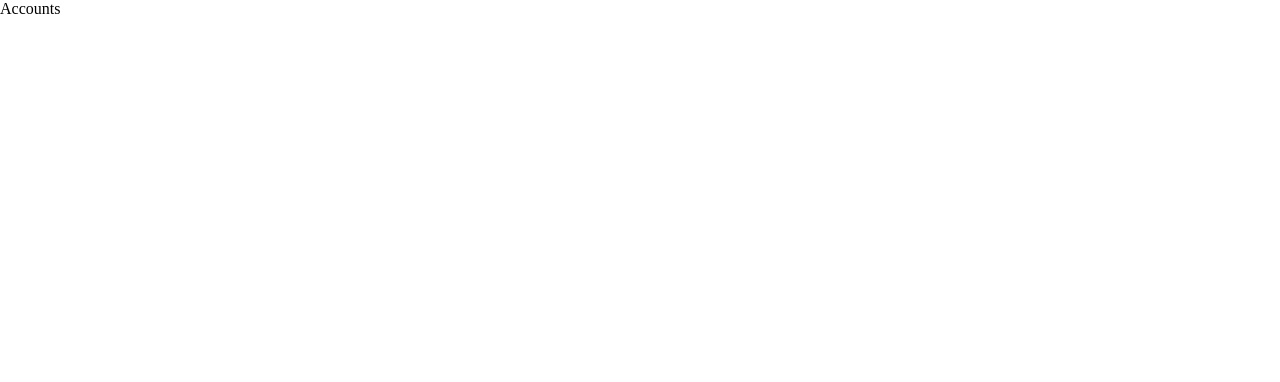
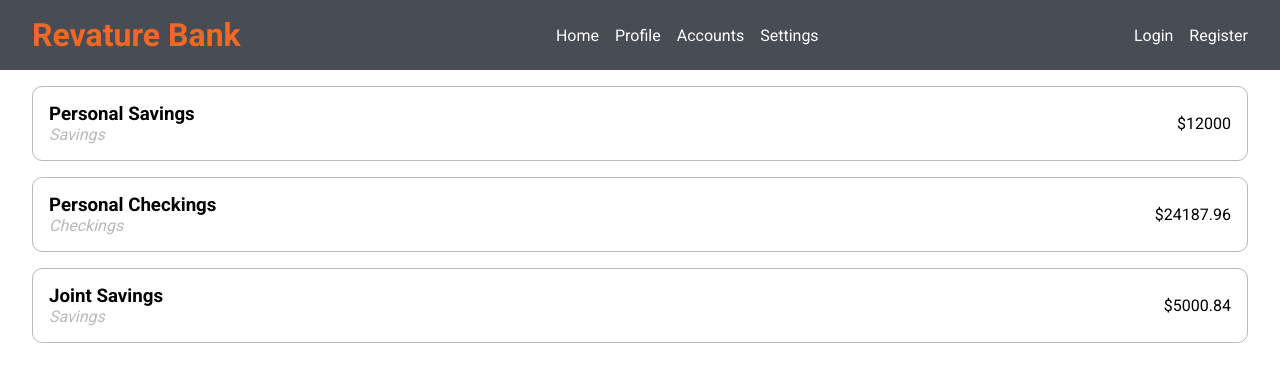
Before and after one commit to ThachK/project2, a React (Create React App) app in the folder banking-app/: page /accounts in a window 1280 px wide. Shown: the top 382 px of the page. Built offline with nearby package versions, Linux system fonts and the light colour scheme.

Commit message:
Added Accounts Page, Added Layout, Added Header

```diff
--- a/banking-app/src/App.tsx
+++ b/banking-app/src/App.tsx
@@ -1,4 +1,5 @@
 import { Navigate, Route, Routes } from "react-router-dom";
+import Layout from "./features/routing/Layout";
 import Account from "./pages/Account";
 import Accounts from "./pages/Accounts";
 import Home from "./pages/Home";
@@ -10,6 +11,7 @@ import Settings from "./pages/Settings";
 function App() {
 	return (
 		<Routes>
+			<Route path="" element={<Layout />}>
 				{/* index means it is the root */}
 				<Route index element={<Home />} />
 				<Route path="login" element={<Login />} />
@@ -21,6 +23,7 @@ function App() {
 				<Route path="profile" element={<Profile />} />
 				<Route path="settings" element={<Settings />} />
 				<Route path="*" element={<Navigate to="" />} />
+			</Route>
 		</Routes>
 	);
 }
--- /dev/null
+++ b/banking-app/src/features/accounts/Account/Account.css
@@ -0,0 +1,14 @@
+.account {
+	border: 1px solid var(--secondary-light-gray);
+	display: flex;
+	align-items: center;
+	justify-content: space-between;
+	padding: 1rem;
+	border-radius: 10px;
+	cursor: pointer;
+	transition: all 0.25s;
+}
+
+.account:hover {
+	box-shadow: 0 0 5px 5px rgba(0, 0, 0, 0.3);
+}
--- /dev/null
+++ b/banking-app/src/features/accounts/Account/Account.tsx
@@ -0,0 +1,26 @@
+import React from "react";
+import { useNavigate } from "react-router-dom";
+import "./Account.css";
+
+const Account: React.FC<any> = (props: any) => {
+	const navigate = useNavigate();
+
+	const handleClick = () => {
+		// navigate to accounts/account id
+		navigate(`/accounts/${props.data?.id}`);
+	};
+
+	return (
+		<div className="account" onClick={handleClick}>
+			<div>
+				<h3>{props.data?.name}</h3>
+				<p className="light-gray italics capitalize">{props.data?.type}</p>
+			</div>
+			<div>
+				<p>${props.data?.balance}</p>
+			</div>
+		</div>
+	);
+};
+
+export default Account;
--- /dev/null
+++ b/banking-app/src/features/routing/Layout.css
@@ -0,0 +1,24 @@
+.mainHeader {
+	background-color: var(--primary-dark-gray);
+	display: flex;
+	justify-content: space-between;
+	align-items: center;
+	padding: 1rem 2rem;
+}
+.mainHeader h1 {
+	color: var(--primary-orange);
+}
+
+.mainHeader nav {
+	display: flex;
+	column-gap: 1rem;
+}
+/* links gets converted to anchor tags --a  */
+.mainHeader nav a {
+	color: white;
+	text-decoration: none;
+}
+
+.mainHeader nav a:hover {
+	text-decoration: underline;
+}
--- /dev/null
+++ b/banking-app/src/features/routing/Layout.tsx
@@ -0,0 +1,32 @@
+import React from "react";
+import { Link, Outlet } from "react-router-dom";
+import "./Layout.css";
+
+/*
+This is the layout for every single page
+*/
+const Layout: React.FC<any> = () => {
+	return (
+		<>
+			<header className="mainHeader">
+				<h1>Revature Bank</h1>
+				<nav>
+					<Link to="">Home</Link>
+					<Link to="profile">Profile</Link>
+					<Link to="accounts">Accounts</Link>
+					<Link to="settings">Settings</Link>
+				</nav>
+				<nav>
+					<Link to="login">Login</Link>
+					<Link to="register">Register</Link>
+				</nav>
+			</header>
+			<div className="container">
+				{/* This links to the appropriate page component  */}
+				<Outlet />
+			</div>
+		</>
+	);
+};
+
+export default Layout;
--- a/banking-app/src/index.css
+++ b/banking-app/src/index.css
@@ -1,11 +1,50 @@
+/* importing roboto font  */
+@import url("https://fonts.googleapis.com/css2?family=Roboto:wght@300;400;500;700&display=swap");
+
+/* created variables */
+:root {
+	--primary-dark-gray: #474c55;
+	--primary-orange: #f26925;
+	--secondary-blue: #72a4c2;
+	--secondary-yellow: #fcb414;
+	--secondary-light-gray: #b9b9ba;
+}
+
 * {
 	box-sizing: border-box;
+	margin: 0;
+	padding: 0;
+	font-family: "Roboto", sans-serif;
 }
 
 html,
 body {
 	width: 100%;
 	height: 100%;
-	margin: 0;
-	padding: 0;
 }
+
+.container {
+	padding: 1rem 2rem;
+}
+
+.flex-column {
+	display: flex;
+	flex-direction: column;
+	row-gap: 1rem;
+}
+
+.italics {
+	font-style: italic;
+}
+
+.bold {
+	font-weight: bold;
+}
+
+.light-gray {
+	color: var(--secondary-light-gray);
+}
+
+.capitalize {
+	text-transform: capitalize;
+}
--- a/banking-app/src/pages/Account.tsx
+++ b/banking-app/src/pages/Account.tsx
@@ -1,7 +1,15 @@
 import React from "react";
+import { useParams } from "react-router-dom";
 
 const Account: React.FC<any> = () => {
-	return <div>Account</div>;
+	//get the account id from url paramater through useParams
+	const { id } = useParams();
+
+	return (
+		<div>
+			<h1>Account #{id}</h1>
+		</div>
+	);
 };
 
 export default Account;
--- a/banking-app/src/pages/Accounts.tsx
+++ b/banking-app/src/pages/Accounts.tsx
@@ -1,7 +1,43 @@
 import React from "react";
+import Account from "../features/accounts/Account/Account";
 
 const Accounts: React.FC<any> = () => {
-	return <div>Accounts</div>;
+	//dummy data
+	const data = [
+		{
+			id: 0,
+			userId: 0,
+			type: "savings",
+			name: "Personal Savings",
+			balance: 12000,
+			cashback: 3.14,
+		},
+		{
+			id: 1,
+			userId: 0,
+			type: "checkings",
+			name: "Personal Checkings",
+			balance: 24187.96,
+			cashback: 3.14,
+		},
+		{
+			id: 2,
+			userId: 0,
+			type: "savings",
+			name: "Joint Savings",
+			balance: 5000.84,
+			cashback: 3.14,
+		},
+	];
+
+	return (
+		<div className="flex-column">
+			{/* mapping through dummy data to account component   */}
+			{data.map((account) => (
+				<Account key={account.id} data={account} />
+			))}
+		</div>
+	);
 };
 
 export default Accounts;
```
Also changed, not shown: 1 other file (tests, documents, lock files or other folders). Lines whose indentation alone changed are shown as unchanged.
